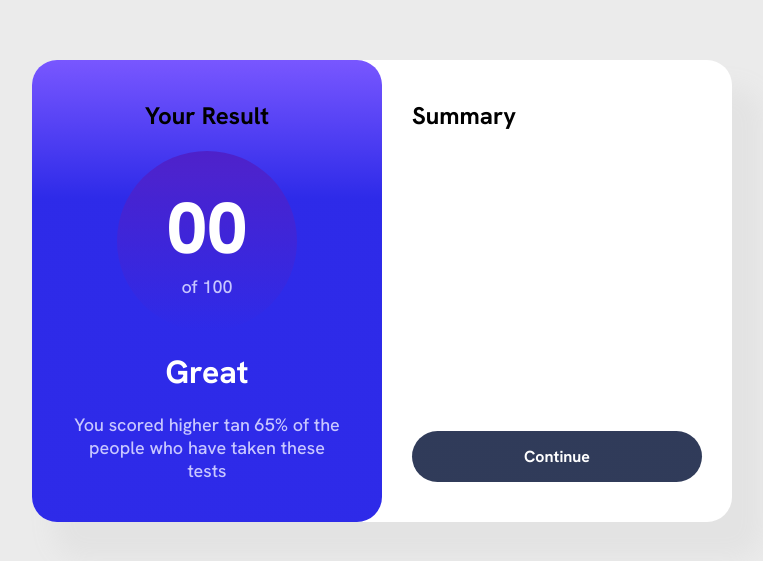
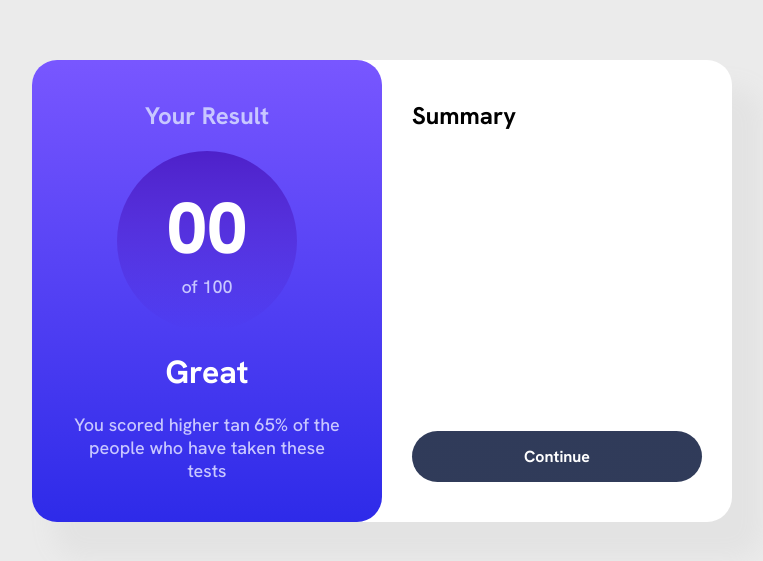
Before and after one commit to jimmy-alv/results-summary-component, a plain HTML site: page index.html in a window 1280 px wide. Shown: the part 109-670 px from the top of the page, without its empty margins (258-1021 px from the left). Drawn offline with Linux system fonts and the light colour scheme; no server answers.

Commit message:
- fixed h1 color and gradients

```diff
--- a/styles/style.css
+++ b/styles/style.css
@@ -61,7 +61,7 @@ main {
 
 .result-card {
     background: var(--background-light-royal-blue);
-    background: linear-gradient(0deg, var(--background-light-royal-blue) 70%, var(--background-light-slate-blue) 100%);
+    background: linear-gradient(0deg, var(--background-light-royal-blue), var(--background-light-slate-blue));
     padding: 40px;
     text-align: center;
     display: flex;
@@ -72,7 +72,7 @@ main {
     border-radius: 25px;
 }
 
-.result-card h2,
+.result-card h1,
 .result-card p {
     color: var(--light-lavender);
 }
@@ -88,7 +88,7 @@ main {
     border-radius: 100%;
     width: 180px;
     height: 180px;
-    background: linear-gradient(180deg, var(--violet-blue-circle) 0%, var(--persian-blue-circle) 100%);
+    background: linear-gradient(180deg, var(--violet-blue-circle), var(--persian-blue-circle));
 }
 
 .result-card .score p:nth-child(1) {
```
